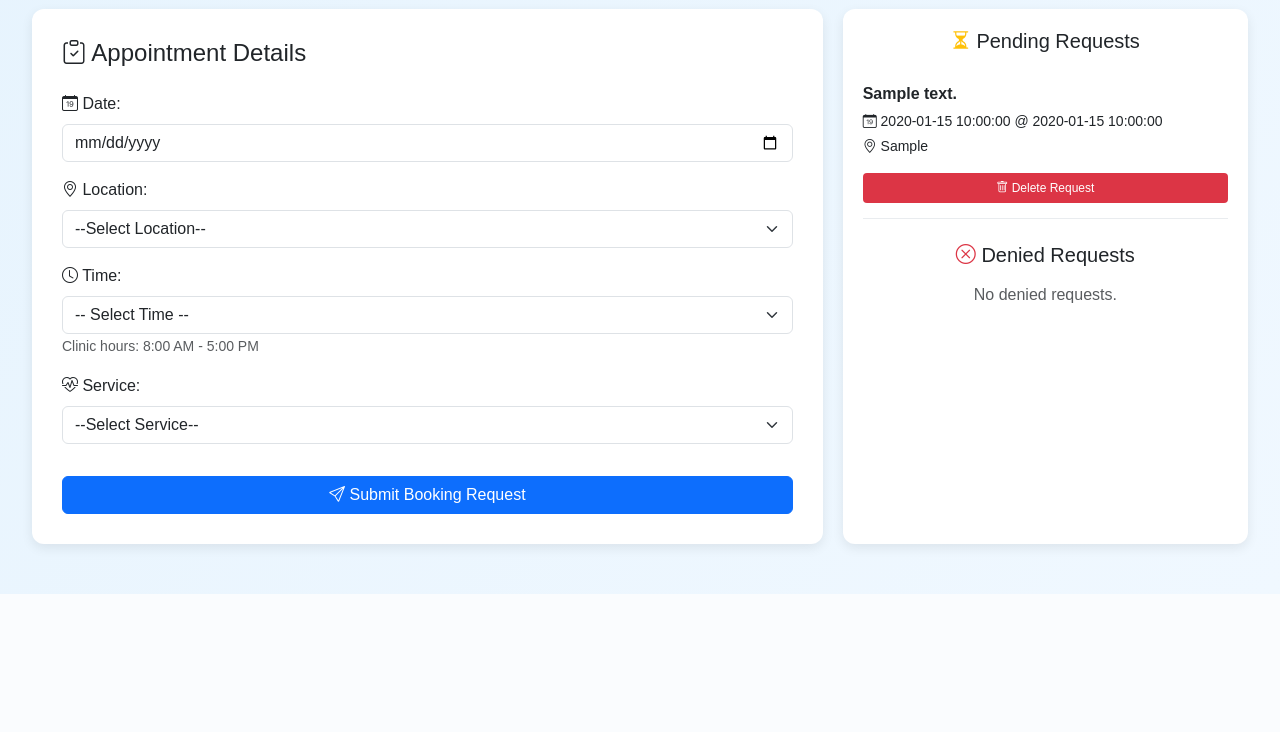
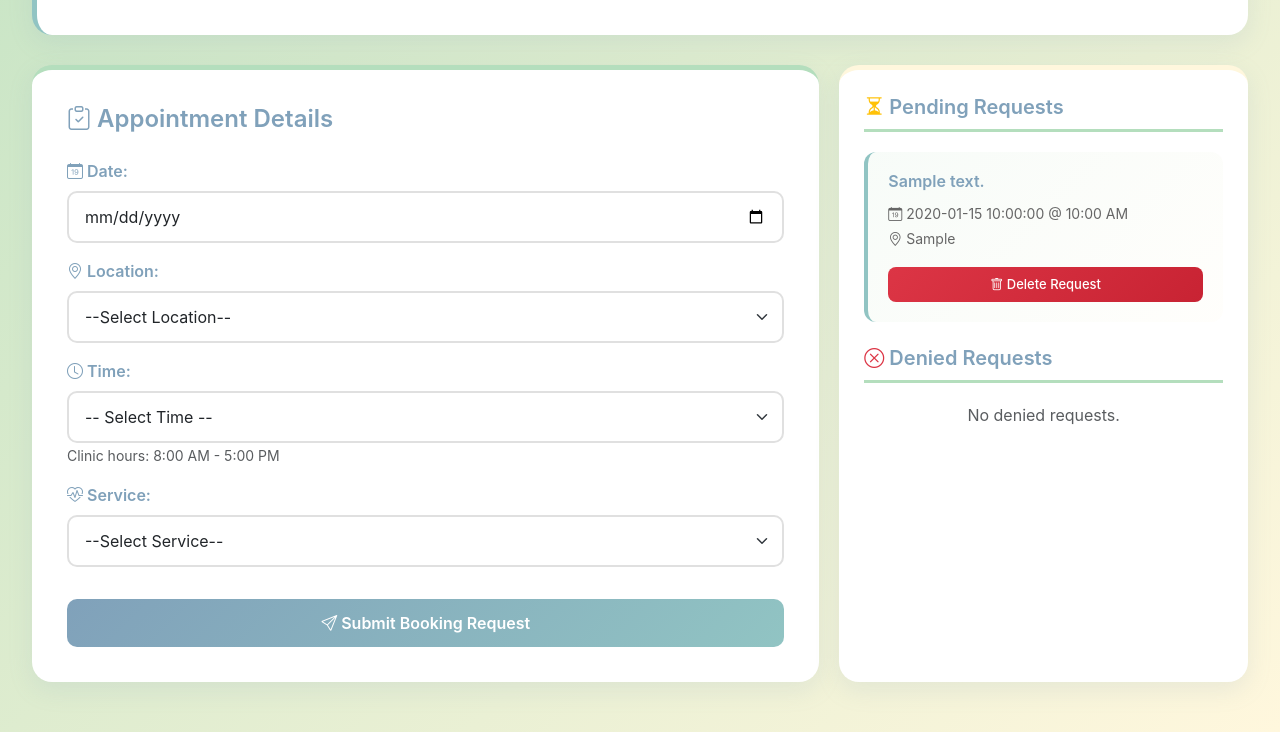
Before and after one commit to jimaezabdiel/sgdentalclinic, a PHP site: page /book_appointment.php in a window 1280 px wide. Shown: the part 874-1606 px from the top of the page. Before the commit the page ends 1468 px from the top, so only its background shows below. Run offline with PHP 8.4, Linux system fonts and the light colour scheme; the visitor is signed in with stand-in values (Sample User, id 1); tables that the repository leaves empty or names only in its code hold one stand-in row (values such as "Sample post"); some libraries are stand-ins or nearby versions.

Commit message:
Update book_appointment.php

```diff
--- a/book_appointment.php
+++ b/book_appointment.php
@@ -20,7 +20,7 @@ $full_name = $user['first_name'] . ' ' . $user['last_name'];
 $email = $user['email'];
 
 $message = '';
-$alertScript = ''; // ✅ For SweetAlert alerts
+$alertScript = '';
 
 // =================== HANDLE BOOKING ===================
 if ($_SERVER["REQUEST_METHOD"] == "POST" && isset($_POST['action']) && $_POST['action'] == 'book') {
@@ -29,7 +29,7 @@ if ($_SERVER["REQUEST_METHOD"] == "POST" && isset($_POST['action']) && $_POST['a
     $time = $_POST['time'];
     $service = $_POST['service'];
 
-    // Limit to 2 bookings per user per day (based on created_at)
+    // Limit to 2 bookings per user per day
     $limit_sql = "SELECT COUNT(*) AS total FROM appointments
                   WHERE user_id = ?
                   AND DATE(created_at) = CURDATE()
@@ -45,7 +45,7 @@ if ($_SERVER["REQUEST_METHOD"] == "POST" && isset($_POST['action']) && $_POST['a
           title: 'Booking Limit Reached!',
           text: 'You can only make 2 booking requests per day.',
           icon: 'warning',
-          confirmButtonColor: '#3085d6'
+          confirmButtonColor: '#80A1BA'
         });";
     } else {
         // Check for time slot conflict
@@ -64,7 +64,7 @@ if ($_SERVER["REQUEST_METHOD"] == "POST" && isset($_POST['action']) && $_POST['a
               title: 'Time Slot Unavailable!',
               text: 'This time slot is already booked at $location. Please choose another time.',
               icon: 'error',
-              confirmButtonColor: '#d33'
+              confirmButtonColor: '#91C4C3'
             });";
         } else {
             $insert_sql = "INSERT INTO appointments
@@ -78,14 +78,14 @@ if ($_SERVER["REQUEST_METHOD"] == "POST" && isset($_POST['action']) && $_POST['a
                   title: 'Appointment Booked!',
                   text: 'Your request for $location has been submitted successfully!',
                   icon: 'success',
-                  confirmButtonColor: '#3085d6'
+                  confirmButtonColor: '#B4DEBD'
                 });";
             } else {
                 $alertScript = "Swal.fire({
                   title: 'Booking Failed!',
                   text: 'Something went wrong. Please try again.',
                   icon: 'error',
-                  confirmButtonColor: '#d33'
+                  confirmButtonColor: '#91C4C3'
                 });";
             }
         }
@@ -110,14 +110,14 @@ if ($_SERVER["REQUEST_METHOD"] == "POST" && isset($_POST['action']) && $_POST['a
               title: 'Deleted!',
               text: 'Your appointment was successfully deleted.',
               icon: 'success',
-              confirmButtonColor: '#3085d6'
+              confirmButtonColor: '#B4DEBD'
             });";
         } else {
             $alertScript = "Swal.fire({
               title: 'Delete Failed!',
               text: 'Unable to delete appointment. Please try again.',
               icon: 'error',
-              confirmButtonColor: '#d33'
+              confirmButtonColor: '#91C4C3'
             });";
         }
     } else {
@@ -136,38 +136,58 @@ $denied = $conn->query("SELECT * FROM appointments WHERE user_id = $user_id AND
 <head>
     <meta charset="UTF-8">
     <meta name="viewport" content="width=device-width, initial-scale=1.0">
-    <title>Book Your Dental Appointment</title>
+    <title>Book Your Dental Appointment - DentLink</title>
     <link rel="stylesheet" href="bootstrap-5.3.3-dist/css/bootstrap.min.css">
     <link rel="stylesheet" href="https://cdn.jsdelivr.net/npm/bootstrap-icons@1.11.3/font/bootstrap-icons.css">
     <script src="https://cdn.jsdelivr.net/npm/sweetalert2@11"></script>
     <style>
+        :root {
+            --primary-color: #80A1BA;
+            --secondary-color: #91C4C3;
+            --accent-color: #B4DEBD;
+            --light-color: #FFF7DD;
+        }
+
         body {
-            font-family: 'Poppins', sans-serif;
-            background: linear-gradient(135deg, #e3f2fd 0%, #f0f8ff 100%);
+            font-family: 'Poppins', -apple-system, BlinkMacSystemFont, 'Segoe UI', sans-serif;
+            background: linear-gradient(135deg, #B4DEBD 0%, #FFF7DD 100%);
             min-height: 100vh;
             padding: 20px;
         }
 
         .page-header {
             background: white;
-            padding: 20px;
-            border-radius: 12px;
-            box-shadow: 0 4px 12px rgba(0, 0, 0, 0.08);
+            padding: 30px;
+            border-radius: 20px;
+            box-shadow: 0 8px 24px rgba(128, 161, 186, 0.15);
             margin-bottom: 30px;
             text-align: center;
+            border-top: 5px solid var(--primary-color);
+        }
+
+        .page-header h1 {
+            color: var(--primary-color);
+            font-weight: 700;
+            margin-bottom: 10px;
         }
 
         .calendar-container {
             background: white;
-            padding: 20px;
-            border-radius: 12px;
-            box-shadow: 0 4px 12px rgba(0, 0, 0, 0.08);
+            padding: 30px;
+            border-radius: 20px;
+            box-shadow: 0 8px 24px rgba(128, 161, 186, 0.15);
             margin-bottom: 30px;
+            border-left: 5px solid var(--secondary-color);
+        }
+
+        .calendar-container h4 {
+            color: var(--primary-color);
+            font-weight: 600;
         }
 
         iframe {
-            border: 1px solid #ccc;
-            border-radius: 8px;
+            border: 2px solid var(--accent-color);
+            border-radius: 12px;
             width: 100%;
             height: 500px;
         }
@@ -181,49 +201,167 @@ $denied = $conn->query("SELECT * FROM appointments WHERE user_id = $user_id AND
         .booking-form {
             flex: 2;
             background: white;
-            padding: 30px;
-            border-radius: 12px;
-            box-shadow: 0 4px 12px rgba(0, 0, 0, 0.08);
+            padding: 35px;
+            border-radius: 20px;
+            box-shadow: 0 8px 24px rgba(128, 161, 186, 0.15);
+            border-top: 5px solid var(--accent-color);
+        }
+
+        .booking-form h4 {
+            color: var(--primary-color);
+            font-weight: 600;
+            margin-bottom: 25px;
+        }
+
+        .form-label {
+            color: var(--primary-color);
+            font-weight: 600;
+            margin-bottom: 8px;
+        }
+
+        .form-control, .form-select {
+            border: 2px solid #e0e0e0;
+            border-radius: 10px;
+            padding: 12px 16px;
+            transition: all 0.3s ease;
+        }
+
+        .form-control:focus, .form-select:focus {
+            border-color: var(--primary-color);
+            box-shadow: 0 0 0 0.2rem rgba(128, 161, 186, 0.25);
         }
 
         .sidebar {
             flex: 1;
             background: white;
-            border-radius: 12px;
-            padding: 20px;
-            box-shadow: 0 4px 12px rgba(0, 0, 0, 0.08);
-            max-height: 600px;
+            border-radius: 20px;
+            padding: 25px;
+            box-shadow: 0 8px 24px rgba(128, 161, 186, 0.15);
+            max-height: 700px;
             overflow-y: auto;
+            border-top: 5px solid var(--light-color);
+        }
+
+        .sidebar h5 {
+            color: var(--primary-color);
+            font-weight: 600;
+            border-bottom: 3px solid var(--accent-color);
+            padding-bottom: 10px;
+            margin-bottom: 20px;
         }
 
         .appointment-item {
-            border-bottom: 1px solid #e9ecef;
-            padding: 15px 0;
+            background: linear-gradient(135deg, rgba(180, 222, 189, 0.1) 0%, rgba(255, 247, 221, 0.1) 100%);
+            border-radius: 12px;
+            padding: 20px;
+            margin-bottom: 15px;
+            border-left: 4px solid var(--secondary-color);
+            transition: all 0.3s ease;
         }
 
-        .appointment-item:last-child {
-            border-bottom: none;
+        .appointment-item:hover {
+            transform: translateX(5px);
+            box-shadow: 0 4px 12px rgba(128, 161, 186, 0.2);
+        }
+
+        .appointment-item h6 {
+            color: var(--primary-color);
+            margin-bottom: 12px;
+            font-weight: 600;
+        }
+
+        .appointment-item .small {
+            color: #666;
         }
 
         .delete-btn {
-            background-color: #dc3545;
+            background: linear-gradient(135deg, #dc3545 0%, #c82333 100%);
             color: white;
             border: none;
-            padding: 6px 12px;
-            border-radius: 4px;
+            padding: 8px 16px;
+            border-radius: 8px;
             cursor: pointer;
-            font-size: 12px;
+            font-size: 13px;
             width: 100%;
-            margin-top: 8px;
+            margin-top: 10px;
+            transition: all 0.3s ease;
+            font-weight: 500;
         }
 
         .delete-btn:hover {
-            background-color: #c82333;
+            transform: translateY(-2px);
+            box-shadow: 0 4px 12px rgba(220, 53, 69, 0.3);
+        }
+
+        .btn-custom {
+            background: linear-gradient(135deg, var(--primary-color) 0%, var(--secondary-color) 100%);
+            color: white;
+            border: none;
+            padding: 12px 30px;
+            border-radius: 10px;
+            font-weight: 600;
+            transition: all 0.3s ease;
+        }
+
+        .btn-custom:hover {
+            transform: translateY(-2px);
+            box-shadow: 0 6px 20px rgba(128, 161, 186, 0.3);
+            color: white;
+        }
+
+        .btn-back {
+            background: white;
+            color: var(--primary-color);
+            border: 2px solid var(--primary-color);
+            padding: 10px 25px;
+            border-radius: 10px;
+            font-weight: 600;
+            transition: all 0.3s ease;
+        }
+
+        .btn-back:hover {
+            background: var(--primary-color);
+            color: white;
+            transform: translateY(-2px);
+        }
+
+        .alert-info {
+            background-color: rgba(180, 222, 189, 0.2);
+            border-left: 4px solid var(--accent-color);
+            border-radius: 10px;
+            color: #2d3748;
+        }
+
+        /* Custom Scrollbar for Sidebar */
+        .sidebar::-webkit-scrollbar {
+            width: 8px;
+        }
+
+        .sidebar::-webkit-scrollbar-track {
+            background: #f1f1f1;
+            border-radius: 10px;
+        }
+
+        .sidebar::-webkit-scrollbar-thumb {
+            background: var(--primary-color);
+            border-radius: 10px;
+        }
+
+        .sidebar::-webkit-scrollbar-thumb:hover {
+            background: var(--secondary-color);
         }
 
         @media (max-width: 768px) {
             .booking-section {
                 flex-direction: column;
+            }
+
+            .page-header {
+                padding: 20px;
+            }
+
+            .booking-form {
+                padding: 25px;
             }
         }
     </style>
@@ -232,18 +370,18 @@ $denied = $conn->query("SELECT * FROM appointments WHERE user_id = $user_id AND
 <body>
 
     <div class="container-fluid">
-        <a href="dashboard.php" class="btn btn-outline-primary mb-3">
+        <a href="dashboard.php" class="btn btn-back mb-3">
             <i class="bi bi-arrow-left"></i> Back to Dashboard
         </a>
 
         <div class="page-header">
-            <h1><i class="bi bi-calendar-check text-primary"></i> Book Your Dental Appointment</h1>
+            <h1><i class="bi bi-calendar-check"></i> Book Your Dental Appointment</h1>
             <p class="text-muted mb-0">Welcome, <strong><?= htmlspecialchars($full_name) ?></strong> (<?= htmlspecialchars($email) ?>)</p>
         </div>
 
         <?= $message ?>
 
-        <!-- Google Calendar (Privacy Mode - only shows time blocks) -->
+        <!-- Google Calendar -->
         <div class="calendar-container">
             <h4 class="mb-3"><i class="bi bi-calendar3"></i> Check Available Time Slots</h4>
             <p class="text-muted small">Calendar shows available time slots. Booked times will appear as busy blocks.</p>
@@ -257,7 +395,7 @@ $denied = $conn->query("SELECT * FROM appointments WHERE user_id = $user_id AND
         <div class="booking-section">
             <!-- Booking Form -->
             <div class="booking-form">
-                <h4 class="mb-4"><i class="bi bi-clipboard-check"></i> Appointment Details</h4>
+                <h4><i class="bi bi-clipboard-check"></i> Appointment Details</h4>
                 <form method="POST">
                     <input type="hidden" name="action" value="book">
 
@@ -280,11 +418,9 @@ $denied = $conn->query("SELECT * FROM appointments WHERE user_id = $user_id AND
                         <select name="time" id="timeSlot" class="form-select" required>
                             <option value="">-- Select Time --</option>
                             <?php
-                            // Generate times in HH:MM:SS to match DB format
                             for ($hour = 8; $hour <= 16; $hour++) {
-                                $timeValue = sprintf("%02d:00:00", $hour); // "08:00:00"
+                                $timeValue = sprintf("%02d:00:00", $hour);
                                 $displayTime = date("h:i A", strtotime($timeValue));
-                                // store original label to avoid text corruption later
                                 echo "<option value='$timeValue' data-label='$displayTime'>$displayTime</option>";
                             }
                             ?>
@@ -338,7 +474,7 @@ $denied = $conn->query("SELECT * FROM appointments WHERE user_id = $user_id AND
                         <p id="descriptionText" class="mb-0 mt-2"></p>
                     </div>
 
-                    <button type="submit" class="btn btn-primary w-100 mt-3">
+                    <button type="submit" class="btn btn-custom w-100 mt-3">
                         <i class="bi bi-send"></i> Submit Booking Request
                     </button>
                 </form>
@@ -346,50 +482,42 @@ $denied = $conn->query("SELECT * FROM appointments WHERE user_id = $user_id AND
 
             <!-- Sidebar -->
             <div class="sidebar">
-                <h5 class="text-center mb-3"><i class="bi bi-hourglass-split text-warning"></i> Pending Requests</h5>
+                <h5><i class="bi bi-hourglass-split text-warning"></i> Pending Requests</h5>
                 <?php if ($pending && $pending->num_rows > 0): ?>
                     <?php while ($p = $pending->fetch_assoc()): ?>
                         <div class="appointment-item">
-                            <h6 class="mb-2"><strong><?= htmlspecialchars($p['description']) ?></strong></h6>
+                            <h6><?= htmlspecialchars($p['description']) ?></h6>
                             <p class="mb-1 small">
                                 <i class="bi bi-calendar-date"></i> <?= htmlspecialchars($p['date']) ?>
-                                @ <?= htmlspecialchars($p['start_time']) ?>
+                                @ <?= date("h:i A", strtotime($p['start_time'])) ?>
                             </p>
                             <p class="mb-2 small">
                                 <i class="bi bi-geo-alt"></i> <?= htmlspecialchars($p['location']) ?>
                             </p>
-                            <form method="POST">
-                                <input type="hidden" name="action" value="delete">
-                                <input type="hidden" name="id" value="<?= $p['id'] ?>">
-                                <button type="button" class="delete-btn swal-delete-btn" data-id="<?= $p['id'] ?>">
-                                    <i class="bi bi-trash"></i> Delete Request
-                                </button>
-                            </form>
+                            <button type="button" class="delete-btn swal-delete-btn" data-id="<?= $p['id'] ?>">
+                                <i class="bi bi-trash"></i> Delete Request
+                            </button>
                         </div>
                     <?php endwhile; ?>
                 <?php else: ?>
                     <p class="text-muted text-center">No pending requests.</p>
                 <?php endif; ?>
 
-                <h5 class="text-center mb-3 mt-4"><i class="bi bi-x-circle text-danger"></i> Denied Requests</h5>
+                <h5 class="mt-4"><i class="bi bi-x-circle text-danger"></i> Denied Requests</h5>
                 <?php if ($denied && $denied->num_rows > 0): ?>
                     <?php while ($d = $denied->fetch_assoc()): ?>
                         <div class="appointment-item">
-                            <h6 class="mb-2 text-danger"><strong><?= htmlspecialchars($d['description']) ?></strong></h6>
+                            <h6 class="text-danger"><?= htmlspecialchars($d['description']) ?></h6>
                             <p class="mb-1 small">
                                 <i class="bi bi-calendar-date"></i> <?= htmlspecialchars($d['date']) ?>
-                                @ <?= htmlspecialchars($d['start_time']) ?>
+                                @ <?= date("h:i A", strtotime($d['start_time'])) ?>
                             </p>
                             <p class="mb-2 small">
                                 <i class="bi bi-geo-alt"></i> <?= htmlspecialchars($d['location']) ?>
                             </p>
-                            <form method="POST">
-                                <input type="hidden" name="action" value="delete">
-                                <input type="hidden" name="id" value="<?= $d['id'] ?>">
-                                <button type="button" class="delete-btn swal-delete-btn" data-id="<?= $p['id'] ?>">
-                                    <i class="bi bi-trash"></i> Delete Request
-                                </button>
-                            </form>
+                            <button type="button" class="delete-btn swal-delete-btn" data-id="<?= $d['id'] ?>">
+                                <i class="bi bi-trash"></i> Delete Request
+                            </button>
                         </div>
                     <?php endwhile; ?>
                 <?php else: ?>
@@ -415,9 +543,8 @@ $denied = $conn->query("SELECT * FROM appointments WHERE user_id = $user_id AND
                 fetch(`get_booked_times.php?date=${encodeURIComponent(date)}&location=${encodeURIComponent(location)}`)
                     .then(response => response.json())
                     .then(bookedTimes => {
-                        // Reset options before applying booked states
                         for (let option of timeSelect.options) {
-                            if (option.value === "") continue; // skip the placeholder
+                            if (option.value === "") continue;
                             if (bookedTimes.includes(option.value)) {
                                 option.disabled = true;
                                 if (!option.textContent.includes('(Booked)')) {
@@ -435,7 +562,7 @@ $denied = $conn->query("SELECT * FROM appointments WHERE user_id = $user_id AND
             dateInput.addEventListener('change', fetchBookedSlots);
             locationSelect.addEventListener('change', fetchBookedSlots);
         });
-        // Service descriptions
+
         const serviceDescriptions = {
             "All Ceramic Veneers with E-Max": "Tooth-colored, durable ceramic veneers made from E-Max material, used to enhance the appearance, shape, and color of front teeth for a natural, aesthetic smile.",
             "All Ceramic Fixed Bridge with Zirconia": "Strong, tooth-colored bridge made from zirconia, used to replace missing teeth while providing a natural appearance and durable long-term function.",
@@ -473,7 +600,6 @@ $denied = $conn->query("SELECT * FROM appointments WHERE user_id = $user_id AND
             "Wisdom / 3rd Molar Extraction": "Removal of impacted or misaligned wisdom teeth."
         };
 
-        // Show service description when selected
         const serviceSelect = document.getElementById('serviceSelect');
         const descriptionBox = document.getElementById('serviceDescription');
         const descriptionText = document.getElementById('descriptionText');
@@ -500,15 +626,14 @@ $denied = $conn->query("SELECT * FROM appointments WHERE user_id = $user_id AND
                     text: "You won't be able to undo this action!",
                     icon: 'warning',
                     showCancelButton: true,
-                    confirmButtonColor: '#3085d6',
+                    confirmButtonColor: '#B4DEBD',
                     cancelButtonColor: '#d33',
                     confirmButtonText: 'Yes, delete it!'
                 }).then((result) => {
                     if (result.isConfirmed) {
-                        // Create a form and submit it via POST
                         const form = document.createElement('form');
                         form.method = 'POST';
-                        form.action = ''; // same page
+                        form.action = '';
 
                         const actionInput = document.createElement('input');
                         actionInput.type = 'hidden';
```
